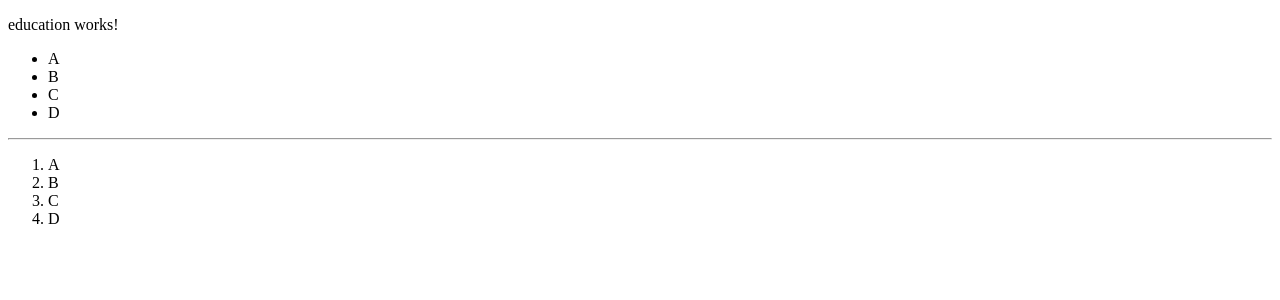
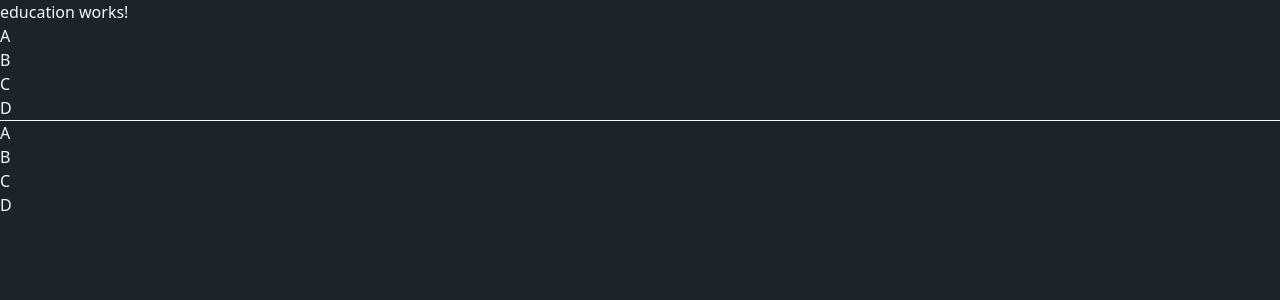
Before and after one commit to akeus/landing-page, an Angular app: page /profile in a window 1280 px wide. Shown: the top 300 px of the page. Built offline with nearby package versions, Linux system fonts and the light colour scheme.

Commit message:
feat: add tailwind and daisyui

```diff
--- a/package.json
+++ b/package.json
@@ -22,8 +22,12 @@
     "@angular/platform-server": "^19.2.0",
     "@angular/router": "^19.2.0",
     "@angular/ssr": "^19.2.15",
+    "@tailwindcss/postcss": "^4.1.12",
+    "daisyui": "^5.0.51",
     "express": "^4.18.2",
+    "postcss": "^8.5.6",
     "rxjs": "~7.8.0",
+    "tailwindcss": "^4.1.12",
     "tslib": "^2.3.0",
     "zone.js": "~0.15.0"
   },
--- a/src/styles.scss
+++ b/src/styles.scss
@@ -1 +1,4 @@
-/* You can add global styles to this file, and also import other style files */
+@import "tailwindcss";
+@plugin "daisyui" {
+  themes: dark --default, light --preferdark;
+}
```
Also changed, not shown: .postcssrc.json (added), 1 other file (tests, documents, lock files or other folders).
